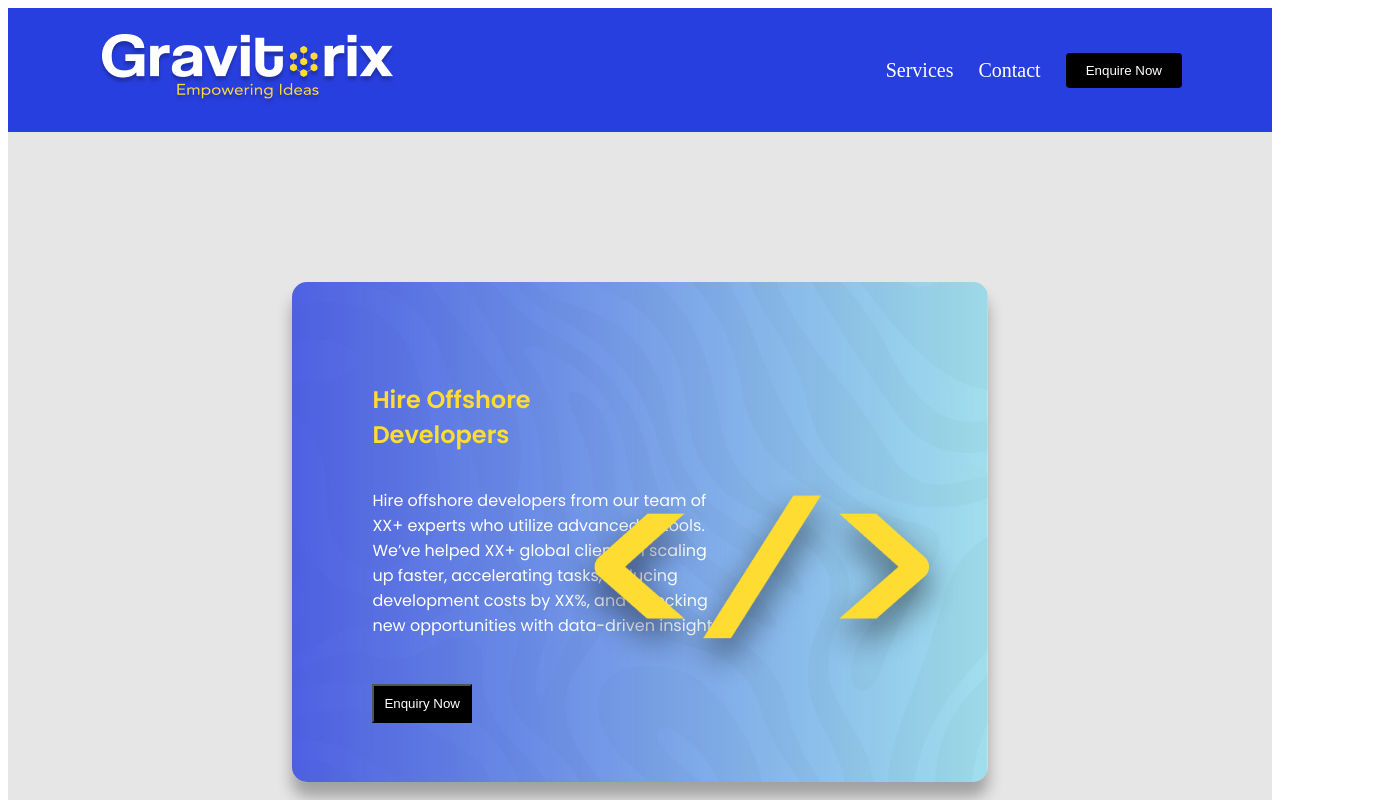
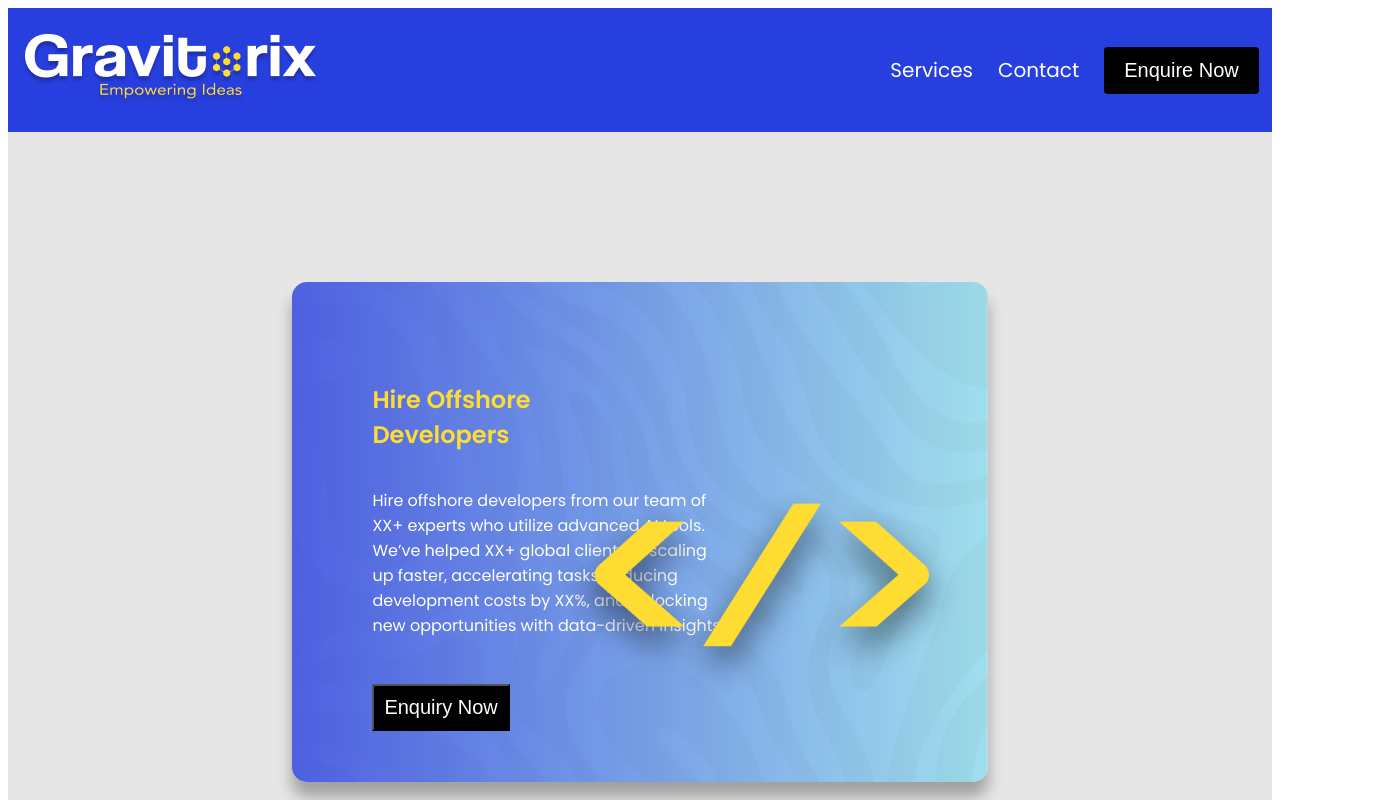
Before and after one commit to Gopalksaravanan/gravitorix-website, a React (Create React App) app: page / in a window 1280 px wide. Shown: the top 800 px of the page, 1392 px wide, since content can reach past the window. Built offline with nearby package versions, Linux system fonts and the light colour scheme.

Commit message:
final changes

```diff
--- a/src/App.css
+++ b/src/App.css
@@ -43,5 +43,5 @@ p,h1,h2,h3,h4,h5 {
 
 body{
   overflow-x: hidden;
-  /* font-family: "Frank Ruhl Libre", serif; */
+  font-family: 'Poppins', sans-serif;
 }
--- a/src/components/Footer/footer.js
+++ b/src/components/Footer/footer.js
@@ -42,8 +42,8 @@ const Footer = () => {
               style={{
                 width: "100%",
                 maxWidth: "300px",
-                left: "140px",
-                position: "relative",
+                // left: "140px",
+                // position: "relative",
               }}
             />
           </section>
--- a/src/components/TechStack/techstack.js
+++ b/src/components/TechStack/techstack.js
@@ -2,8 +2,8 @@ import React from "react";
 
 const TechStack = () => {
   const sections = [
-    { id: "frontend", label: "Front End", imgSrc: "/frontend_img.PNG" },
-    { id: "backend", label: "Back End", imgSrc: "/backend_img.PNG" },
+    { id: "frontend", label: "Front-End", imgSrc: "/frontend_img.PNG" },
+    { id: "backend", label: "Back-End", imgSrc: "/backend_img.PNG" },
     { id: "mobile", label: "Mobile", imgSrc: "/Mobile_app.PNG" },
     { id: "devops", label: "DevOps/Clouds", imgSrc: "/DevOps.PNG" },
     { id: "design", label: "Design", imgSrc: "/Design.png" },
@@ -97,7 +97,8 @@ const TechStack = () => {
             >
               <header
                 style={{
-                  fontSize: "17px",
+                  fontSize: "20px",
+                  fontFamily:'sans-serif',
                   color: "#FFDC31",
                   backgroundColor: "black",
                   padding: "8px 25px",
@@ -115,9 +116,9 @@ const TechStack = () => {
                   loading="lazy"
                   style={{
                     width: "100%",
-                    maxWidth: "380px",
+                     maxWidth: "95%",
                     height: "100%",
-                    maxHeight: "150px",
+                    maxHeight: "200px",
                     marginBottom:'30px'
                   }}
                 />
--- a/src/components/consultation/Consult.js
+++ b/src/components/consultation/Consult.js
@@ -28,7 +28,7 @@ function CustomStepIcon(props) {
   const { className } = props;
 
   return (
-    <div
+    <div id='consult'
       className={className}
       style={{
         width: 24,
--- a/src/components/first_page.js
+++ b/src/components/first_page.js
@@ -79,7 +79,17 @@ const FirstPage = () => {
               cursor: "pointer",
             }}
           >
-            Enquiry Now
+            <a
+              href="#consult"
+              style={{
+                textDecoration: "none",
+                color: "white",
+                fontSize: "20px",
+                cursor: "pointer",
+              }}
+            >
+              Enquiry Now
+            </a>
           </button>
         </section>
         <section
@@ -88,7 +98,7 @@ const FirstPage = () => {
             display: "flex",
             flexDirection: "row",
             justifyContent: "flex-end",
-           marginTop:'-250px',
+            marginTop: "-250px",
             alignItems: "center",
             paddingRight: "20px",
           }}
--- a/src/components/header/header.js
+++ b/src/components/header/header.js
@@ -12,6 +12,7 @@ function Header() {
         height: "124px",
         alignItems: "center",
         boxSizing: "border-box",
+        justifyContent: "center",
       }}
     >
       <header
@@ -22,9 +23,8 @@ function Header() {
           justifyContent: "space-between",
           display: "flex",
           alignItems: "center",
-          padding: "0 90px",
-          boxSizing: "content-box",
-          margin: "0 auto",
+          //  padding: "0 10px",
+          boxSizing: "border-box",
         }}
       >
         <section
@@ -34,6 +34,9 @@ function Header() {
             fontSize: "24px",
             display: "flex",
             alignItems: "center",
+            justifyContent: "center",
+            position: "relative",
+            left: "-50px",
           }}
         >
           <img
@@ -51,8 +54,11 @@ function Header() {
           style={{
             display: "flex",
             alignItems: "center",
+            justifyContent: "center",
             gap: "25px",
             fontSize: "20px",
+            position: "relative",
+            left: "50px",
           }}
         >
           <section
@@ -60,14 +66,10 @@ function Header() {
             style={{
               textAlign: "center",
               color: "white",
-              // width: '20px',
-              // height: 31,
-              // marginLeft: "200px",
-              // marginBottom:'10px',
             }}
           >
             <a
-              href="#common_style_techstack"
+              href="#consult"
               style={{
                 textDecoration: "none",
                 color: "white",
@@ -83,15 +85,10 @@ function Header() {
             style={{
               textAlign: "center",
               color: "white",
-              // width: '20px',
-              // height: 31,
-              //  fontSize:'30px',
-              // marginLeft: "25px",
-              // marginBottom:'10px'
             }}
           >
             <a
-              href="#common_style_techstack"
+              href="#consult"
               style={{
                 textDecoration: "none",
                 color: "white",
@@ -105,16 +102,26 @@ function Header() {
           <section id="enquirenow-btn">
             <button
               style={{
-                padding: "10px 20px",
+                padding: "12px 20px",
+                fontSize: "20px",
                 backgroundColor: "#000",
                 color: "white",
                 border: "none",
                 borderRadius: "4px",
                 cursor: "pointer",
-                // marginLeft: "25px",
               }}
             >
-              Enquire Now
+              <a
+                href="#consult"
+                style={{
+                  textDecoration: "none",
+                  color: "white",
+                  fontSize: "20px",
+                  cursor: "pointer",
+                }}
+              >
+                Enquire Now
+              </a>
             </button>
           </section>
         </div>
```
